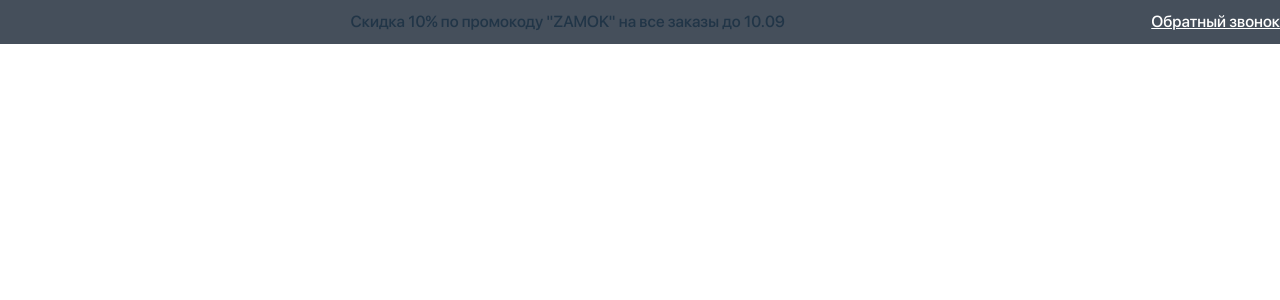
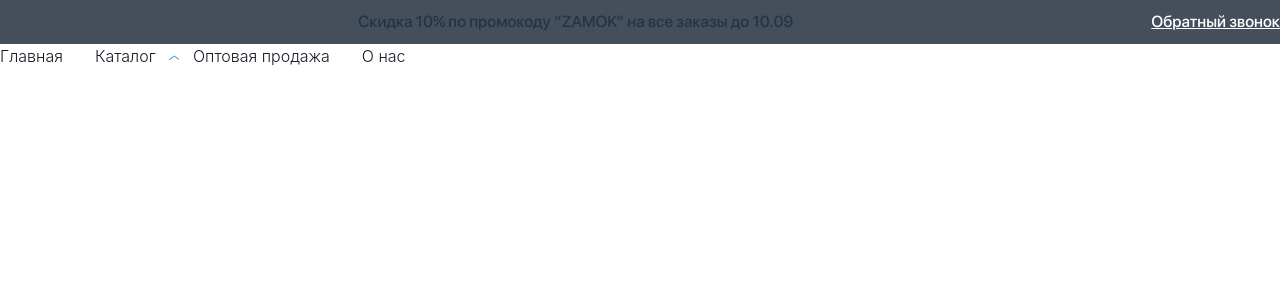
Before and after one commit to Julianioorio/LockShop, a React (Vite) app: page / in a window 1280 px wide. Shown: the top 300 px of the page. Built offline with nearby package versions, Linux system fonts and the light colour scheme; a web font is replaced by a local one.

Commit message:
add array header

```diff
--- a/src/app/App.tsx
+++ b/src/app/App.tsx
@@ -1,11 +1,15 @@
 import "../app/styles/index.css";
-// import Layout from "@/shared/ui/Layout";
+import Layout from "@/shared/ui/Layout";
 import Discount from "@/shared/ui/Discount";
+import PagesList from "@/shared/ui/PagesList";
 
 function App() {
   return (
     <>
       <Discount />
+      <Layout>
+        <PagesList></PagesList>
+      </Layout>
     </>
   );
 }
--- a/src/shared/ui/Discount.tsx
+++ b/src/shared/ui/Discount.tsx
@@ -1,11 +1,10 @@
 import Layout from "@/shared/ui/Layout";
-
 export default function Discount() {
   return (
     <Layout bgColor="bg-[#454F5B]">
-      <div className="flex items-center justify-between">
-        <p className="font-SFD font-medium h-11 leading-[44px] flex-1 text-center">Скидка 10% по промокоду "ZAMOK" на все заказы до 10.09</p>
-        <a href="#" className="text-white font-SFD font-medium whitespace-nowrap underline ml-4">
+      <div className="flex items-center">
+        <p className="font-SFD  font-medium  leading-[44px] h-11 w-full text-center align-middle inline">Скидка 10% по промокоду “ZAMOK” на все заказы до 10.09</p>
+        <a href="#" className="text-white items-end font-SFD font-medium whitespace-nowrap underline">
           Обратный звонок
         </a>
       </div>
--- /dev/null
+++ b/src/shared/ui/Logo.tsx
@@ -0,0 +1,6 @@
+import React from "react";
+import LogoIcon from "@/shared/assets/icons/Logo.svg";
+
+export default function Logo() {
+  return <LogoIcon />;
+}
--- /dev/null
+++ b/src/shared/ui/PagesList.tsx
@@ -0,0 +1,30 @@
+export default function PagesList() {
+  return (
+    <nav>
+      <ul className="list-none flex gap-8">
+        <li>
+          <a href="#" className="font-SFT font-light text-[#161C24] no-underline">
+            Главная
+          </a>
+        </li>
+        <li className="relative cursor-pointer  w-[66px] h-[30px] group open">
+          <a href="#" className="font-SFT font-light text-[#161C24] no-underline">
+            Каталог
+            <span className="absolute bg-transparent top-[3px] left-10 w-10 h-2.5 block rotate-[35deg] float-right rounded-[2px] after:content-[''] after:bg-black after:w-[6px] after:h-[1px] after:block after:float-right after:rounded-[6px_10px_10px_6px] after:transition-all after:duration-500 after:ease-[cubic-bezier(0.25,1.7,0.35,0.8)] after:z--1 group-[.open]:after:rotate-[-70deg] group-[.open]:after:origin-center group-[.open]:after:bg-[#4295E4]"></span>
+            <span className="absolute bg-transparent top-[22px] left-[50px] w-[40px] h-[10px] block rotate-[-35deg] float-right rounded-sm after:content-[''] after:bg-black after:w-[6px] after:h-[1px] after:block after:float-right after:rounded-[10px_6px_6px_10px] after:transition-all after:duration-500 after:ease-[cubic-bezier(0.25,1.7,0.35,0.8)] after:-z-10 group-[.open]:after:rotate-[70deg] group-[.open]:after:origin-center group-[.open]:after:bg-[#4295E4]"></span>
+          </a>
+        </li>
+        <li>
+          <a href="#" className="font-SFT font-light text-[#161C24] no-underline">
+            Оптовая продажа
+          </a>
+        </li>
+        <li>
+          <a href="#" className="font-SFT font-light text-[#161C24] no-underline">
+            О нас
+          </a>
+        </li>
+      </ul>
+    </nav>
+  );
+}
```
Also changed, not shown: src/shared/assets/icons/Logo.svg (added).
